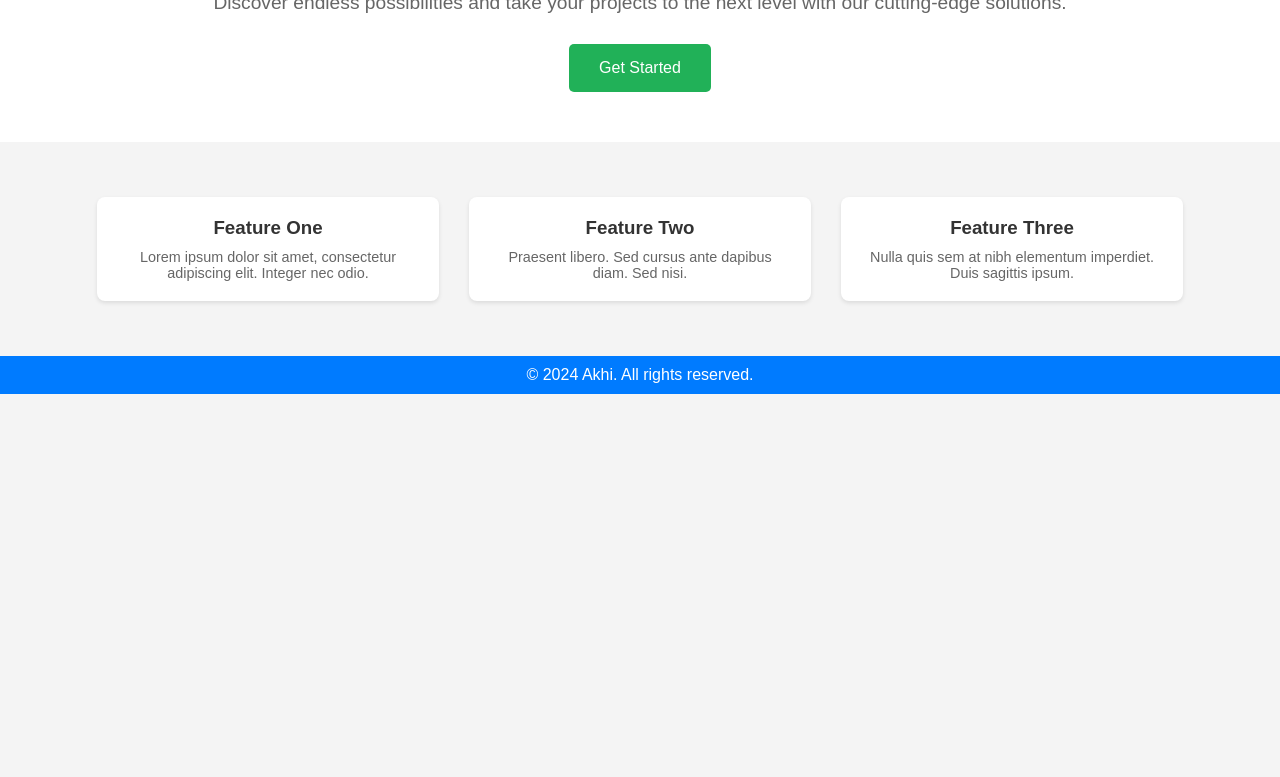
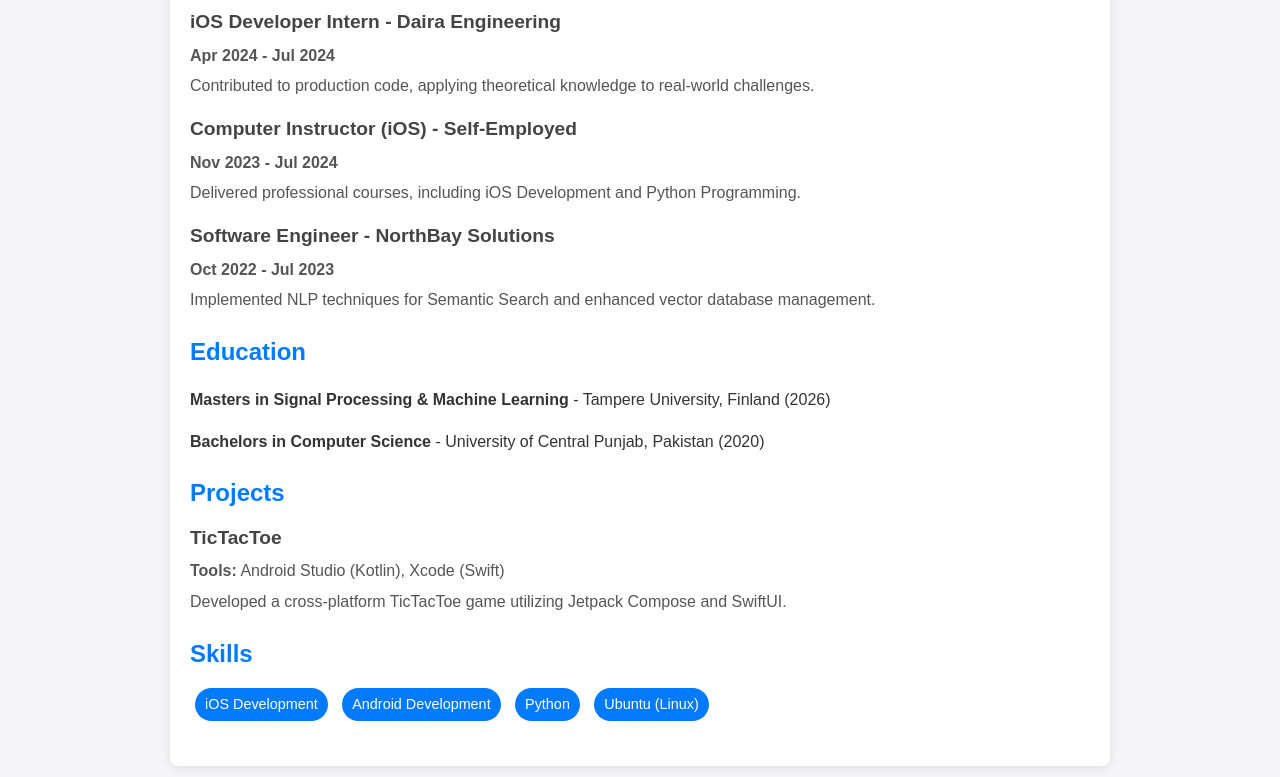
Before and after one commit to mr-hanzla/akhi.github.io, a plain HTML site: page index.html in a window 1280 px wide. Shown: the part 210-987 px from the top of the page. Before the commit the page ends 800 px from the top, so only its background shows below. Drawn offline with Linux system fonts and the light colour scheme.

Commit message:
index updated - add resume

```diff
--- a/index.html
+++ b/index.html
@@ -1,139 +1,130 @@
 <!DOCTYPE html>
 <html lang="en">
-
 <head>
     <meta charset="UTF-8">
     <meta name="viewport" content="width=device-width, initial-scale=1.0">
-    <title>Landing Page</title>
+    <title>Resume - Hanzla Khalid</title>
     <style>
-        * {
+        body {
+            font-family: Arial, sans-serif;
             margin: 0;
             padding: 0;
-            box-sizing: border-box;
-            font-family: Arial, sans-serif;
+            background-color: #f4f4f9;
+            color: #333;
+            line-height: 1.6;
         }
-
-        body {
-            background-color: #f4f4f4;
-            color: #333;
+        .container {
+            max-width: 900px;
+            margin: 20px auto;
+            padding: 20px;
+            background: #fff;
+            border-radius: 8px;
+            box-shadow: 0 2px 10px rgba(0, 0, 0, 0.1);
         }
-
-        header {
-            background: #21b158;
-            color: #fff;
-            padding: 20px;
+        .header {
             text-align: center;
+            padding: 10px;
+            border-bottom: 2px solid #007BFF;
         }
-
-        .hero-section {
-            display: flex;
-            flex-direction: column;
-            align-items: center;
-            justify-content: center;
-            text-align: center;
-            padding: 50px 20px;
-            background: #fff;
+        .header h1 {
+            margin: 0;
+            font-size: 2rem;
+            color: #007BFF;
         }
-
-        .hero-section h1 {
-            font-size: 3rem;
+        .header p {
+            margin: 5px 0;
+        }
+        .section {
             margin-bottom: 20px;
         }
-
-        .hero-section p {
-            font-size: 1.2rem;
-            margin-bottom: 30px;
-            color: #666;
-        }
-
-        .hero-section button {
-            background: #21b158;
-            color: #fff;
-            border: none;
-            padding: 15px 30px;
-            border-radius: 5px;
-            font-size: 1rem;
-            cursor: pointer;
-            transition: background 0.3s ease;
-        }
-
-        .hero-section button:hover {
-            background: #0056b3;
-        }
-
-        .features {
-            display: flex;
-            flex-wrap: wrap;
-            justify-content: center;
-            padding: 40px 20px;
-            background: #f4f4f4;
-        }
-
-        .feature-card {
-            background: #fff;
-            border-radius: 8px;
-            box-shadow: 0 2px 4px rgba(0, 0, 0, 0.1);
-            margin: 15px;
-            padding: 20px;
-            flex: 1 1 calc(30% - 30px);
-            max-width: calc(30% - 30px);
-            text-align: center;
-        }
-
-        .feature-card h3 {
+        .section h2 {
+            color: #007BFF;
             margin-bottom: 10px;
         }
-
-        .feature-card p {
+        .experience, .projects {
+            margin-bottom: 15px;
+        }
+        .experience h3, .projects h3 {
+            margin: 5px 0;
+            font-size: 1.2rem;
+            color: #444;
+        }
+        .experience p, .projects p {
+            margin: 5px 0;
+            color: #555;
+        }
+        .skills span {
+            display: inline-block;
+            background: #007BFF;
+            color: #fff;
+            padding: 5px 10px;
+            border-radius: 20px;
+            margin: 5px;
+            font-size: 0.9rem;
+        }
+        .footer {
+            text-align: center;
+            margin-top: 20px;
             font-size: 0.9rem;
             color: #666;
         }
-
-        footer {
-            background: #007bff;
-            color: #fff;
-            text-align: center;
-            padding: 10px;
-        }
-
-        @media (max-width: 768px) {
-            .feature-card {
-                flex: 1 1 calc(100% - 30px);
-                max-width: calc(100% - 30px);
-            }
-        }
     </style>
 </head>
+<body>
+    <div class="container">
+        <div class="header">
+            <h1>Hanzla Khalid</h1>
+            <p>Tampere, Finland | mr.hanzla101@gmail.com | +358449383772</p>
+        </div>
 
-<body>
-    <header>
-        <h1>Welcome to Akhi! - an app for ummah!</h1>
-    </header>
+        <div class="section">
+            <h2>Professional Experience</h2>
+            <div class="experience">
+                <h3>iOS Developer Intern - Daira Engineering</h3>
+                <p><strong>Apr 2024 - Jul 2024</strong></p>
+                <p>Contributed to production code, applying theoretical knowledge to real-world challenges.</p>
+            </div>
+            <div class="experience">
+                <h3>Computer Instructor (iOS) - Self-Employed</h3>
+                <p><strong>Nov 2023 - Jul 2024</strong></p>
+                <p>Delivered professional courses, including iOS Development and Python Programming.</p>
+            </div>
+            <div class="experience">
+                <h3>Software Engineer - NorthBay Solutions</h3>
+                <p><strong>Oct 2022 - Jul 2023</strong></p>
+                <p>Implemented NLP techniques for Semantic Search and enhanced vector database management.</p>
+            </div>
+            <!-- Add more experiences as needed -->
+        </div>
 
-    <section class="hero-section">
-        <h1>Build Something Amazing</h1>
-        <p>Discover endless possibilities and take your projects to the next level with our cutting-edge solutions.</p>
-        <button>Get Started</button>
-    </section>
+        <div class="section">
+            <h2>Education</h2>
+            <p><strong>Masters in Signal Processing & Machine Learning</strong> - Tampere University, Finland (2026)</p>
+            <p><strong>Bachelors in Computer Science</strong> - University of Central Punjab, Pakistan (2020)</p>
+        </div>
 
-    <section class="features">
-        <div class="feature-card">
-            <h3>Feature One</h3>
-            <p>Lorem ipsum dolor sit amet, consectetur adipiscing elit. Integer nec odio.</p>
+        <div class="section">
+            <h2>Projects</h2>
+            <div class="projects">
+                <h3>TicTacToe</h3>
+                <p><strong>Tools:</strong> Android Studio (Kotlin), Xcode (Swift)</p>
+                <p>Developed a cross-platform TicTacToe game utilizing Jetpack Compose and SwiftUI.</p>
+            </div>
         </div>
-        <div class="feature-card">
-            <h3>Feature Two</h3>
-            <p>Praesent libero. Sed cursus ante dapibus diam. Sed nisi.</p>
+
+        <div class="section">
+            <h2>Skills</h2>
+            <div class="skills">
+                <span>iOS Development</span>
+                <span>Android Development</span>
+                <span>Python</span>
+                <span>Ubuntu (Linux)</span>
+                <!-- Add more skills as needed -->
+            </div>
         </div>
-        <div class="feature-card">
-            <h3>Feature Three</h3>
-            <p>Nulla quis sem at nibh elementum imperdiet. Duis sagittis ipsum.</p>
-        </div>
-    </section>
-
-    <footer>
-        <p>© 2024 Akhi. All rights reserved.</p>
-    </footer>
+    </div>
+    <div class="footer">
+        <p>&copy; 2024 - Resume of Hanzla Khalid</p>
+    </div>
 </body>
-
 </html>
```
